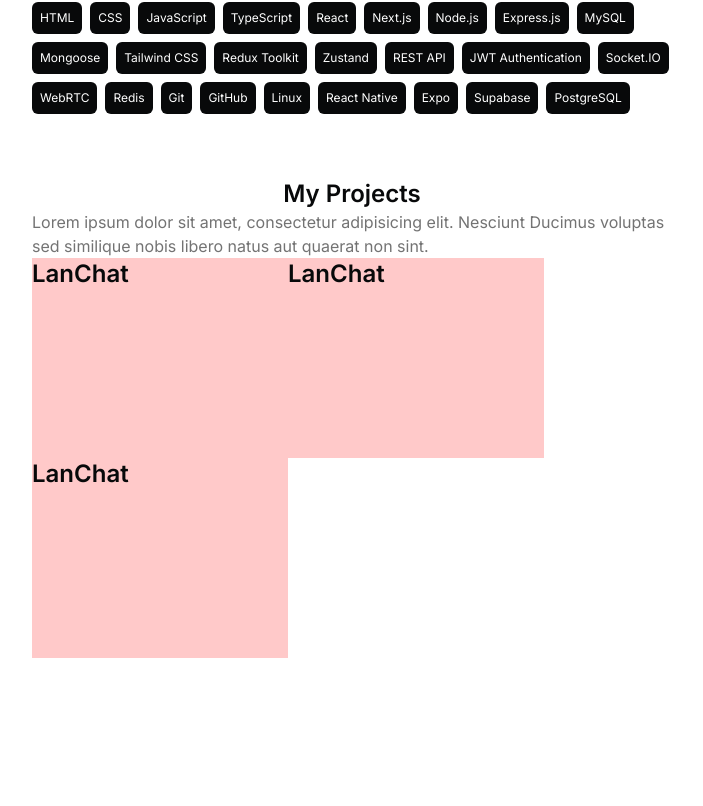
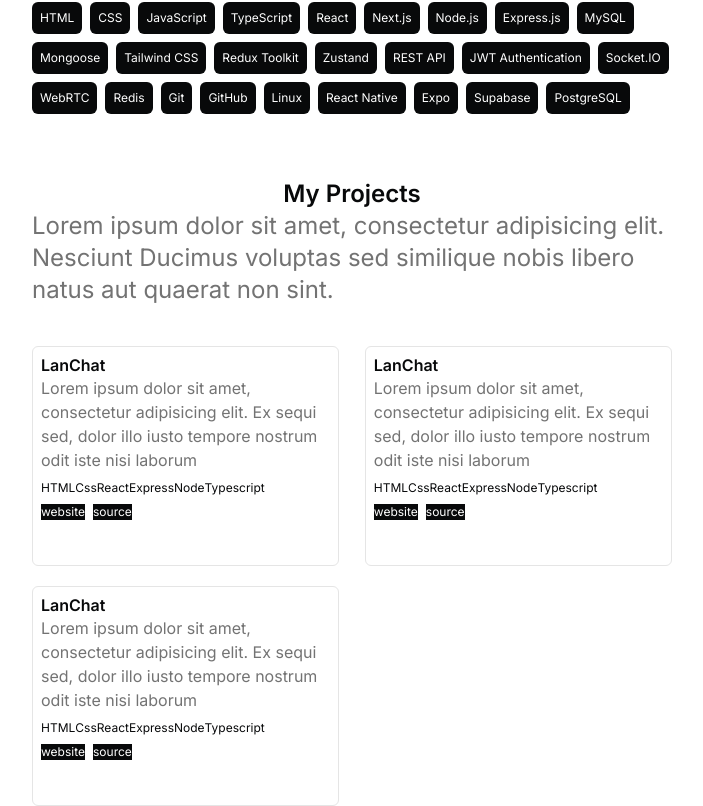
Before and after one commit to David-Rai/portfolio, a React (Vite) app: page / in a window 1280 px wide. Shown: the part 482-1288 px from the top of the page, without its empty margins (288-991 px from the left). Before the commit the page ends 1140 px from the top, so only its background shows below. Built offline with nearby package versions, Linux system fonts and the light colour scheme.

Commit message:
Feat:Projects section done

```diff
--- a/src/components/MyProjects.jsx
+++ b/src/components/MyProjects.jsx
@@ -1,38 +1,58 @@
 import React from "react";
-import {projectList} from '../constants/projects'
+import { projectList } from "../constants/projects";
 
 const MyProjects = () => {
   return (
     <section className="w-full pt-16">
       {/* Top bar */}
-      <div className="flex items-center justify-center flex-col">
+      <header className="flex items-center justify-center flex-col pb-10">
         <h1>My Projects</h1>
-        <h2 className="text-text-secondary">
+        <h2 className="text-text-secondary text-2xl">
           Lorem ipsum dolor sit amet, consectetur adipisicing elit. Nesciunt
           Ducimus voluptas sed similique nobis libero natus aut quaerat non
           sint.
         </h2>
-      </div>
+      </header>
 
       {/* All the projects Cards */}
-      <div className="flex flex-wrap">
-        {
-          projectList.map((p,i)=> <ProjectChild p={p} key={i}/>)
-        }
+      <div className="flex flex-wrap items-center justify-between gap-5">
+        {projectList.map((p, i) => (
+          <ProjectChild p={p} key={i} />
+        ))}
       </div>
     </section>
   );
 };
 
-const ProjectChild=({p})=>{
-const {name}=p
+const ProjectChild = ({ p }) => {
+  const { name, details, techStacks, links } = p;
 
-return (
-  <div className="bg-red-200 w-[40%] h-[200px]">
-    <h1>{name}</h1>
-  </div>
-)
+  return (
+    <div className="border-[1px] border-border rounded-md w-[48%] h-[220px] p-2">
+      <h1 className="text-text text-[16px]">{name}</h1>
+      <p>{details}</p>
 
-}
+      {/* Tech stacks list */}
+      <div className="flex py-2">
+        {techStacks.length > 0 &&
+          techStacks.map((t, i) => {
+            return <div key={i} className="text-text text-xs">{t}</div>;
+          })}
+      </div>
+
+      {/* Links */}
+      <div className="flex gap-2">
+        {links.length > 0 &&
+          links.map((l, i) => {
+            return (
+              <a key={i} href={l.src} className="text-bg bg-text text-xs" target="_blank">
+                {l.type}
+              </a>
+            );
+          })}
+      </div>
+    </div>
+  );
+};
 
 export default MyProjects;
```
